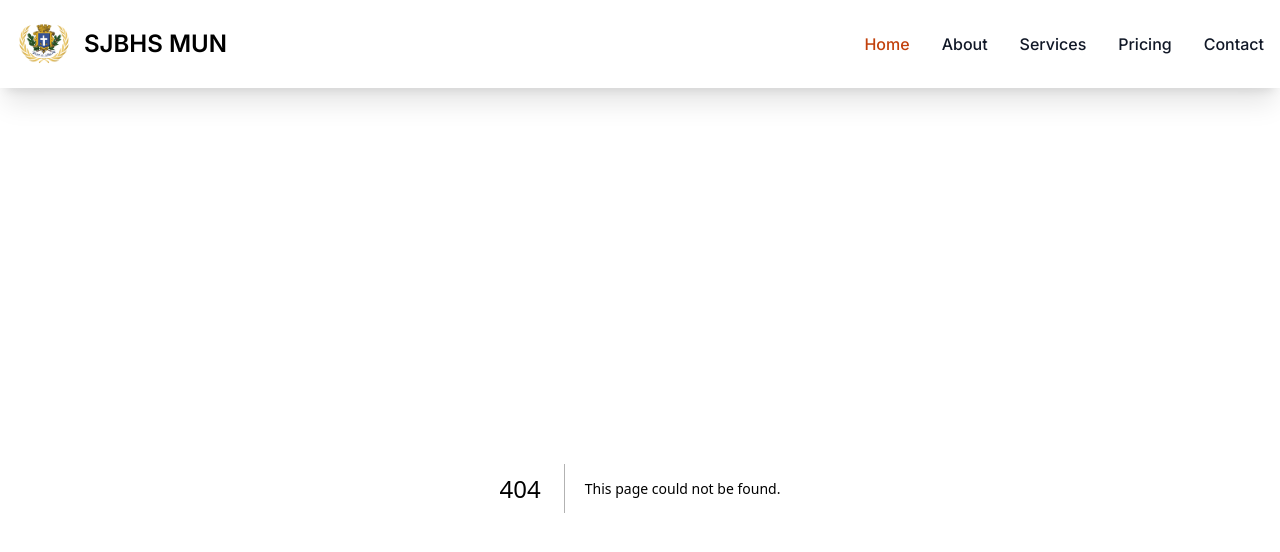
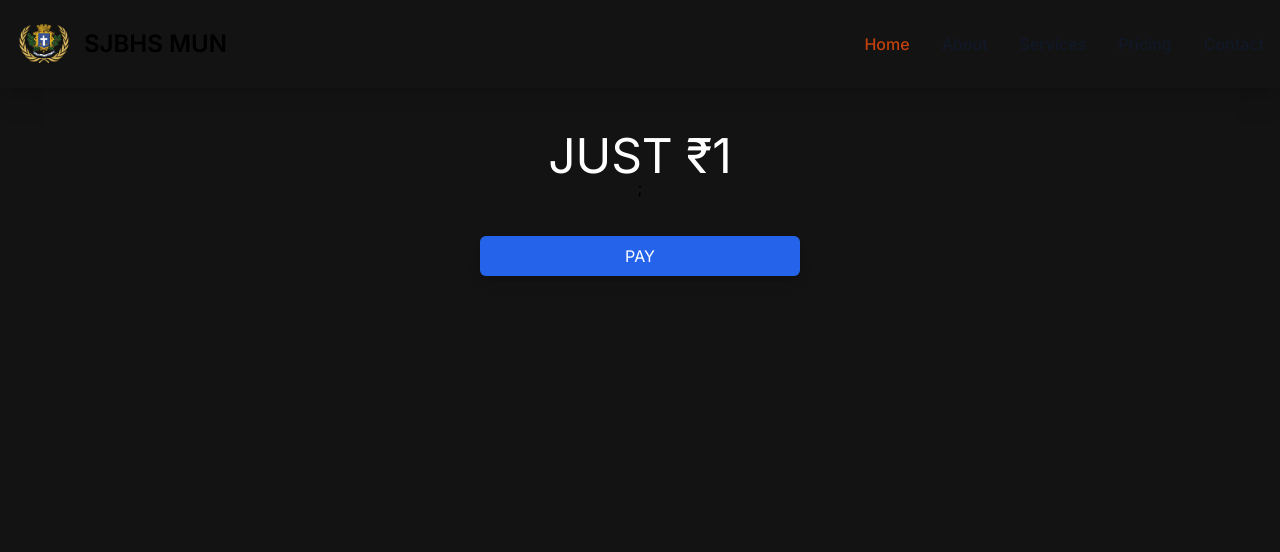
Before and after one commit to skandarajeev/sjbhs-mun-website, a Next.js app: page /registration in a window 1280 px wide. Before the commit this address had no page. Shown: the top 552 px of the page. Built offline with nearby package versions, Linux system fonts and the light colour scheme.

Commit message:
payment button

```diff
--- a/app/about/page.js
+++ /dev/null
@@ -1,28 +0,0 @@
-"use client";
-import { motion } from "framer-motion";
-
-const fadeInAnimationVariants = {
-  initial: { opacity: 0, y: 100 },
-  animate: { opacity: 1, y: 0 },
-};
-
-export default function MyComponent() {
-  return (
-    <motion.div
-      variants={fadeInAnimationVariants}
-      whileInView={{ opacity: 1, y: 0 }}
-      initial={{ opacity: 0, y: 100 }}
-      viewport={{ once: true }}
-    >
-      <div className="block max-w-sm p-6 rounded-lg shadow  bg-zinc-900 border-700 hover:bg-gray-700 ">
-        <h5 className="mb-2 text-2xl font-bold tracking-tight  text-white text-center">
-          OCTOBER
-        </h5>
-        <p className="font-normal  text-gray-400">
-          Here are the biggest enterprise technology acquisitions of 2021 so
-          far, in reverse chronological order.
-        </p>
-      </div>
-    </motion.div>
-  );
-}
--- /dev/null
+++ b/app/registration/page.js
@@ -0,0 +1,16 @@
+"use client";
+import { motion } from "framer-motion";
+
+export default function page() {
+  return (
+    <div className="flex flex-col justify-center items-center mt-11">
+      <h1 className="text-white text-5xl text-center">JUST ₹1</h1>;
+      <button
+        type="button"
+        class="px-4 py-3 bg-blue-600 hover:bg-blue-700 w-80 m-10 rounded-md text-white outline-none  shadow-lg transform active:scale-90 transition-transform"
+      >
+        PAY
+      </button>
+    </div>
+  );
+}
```
